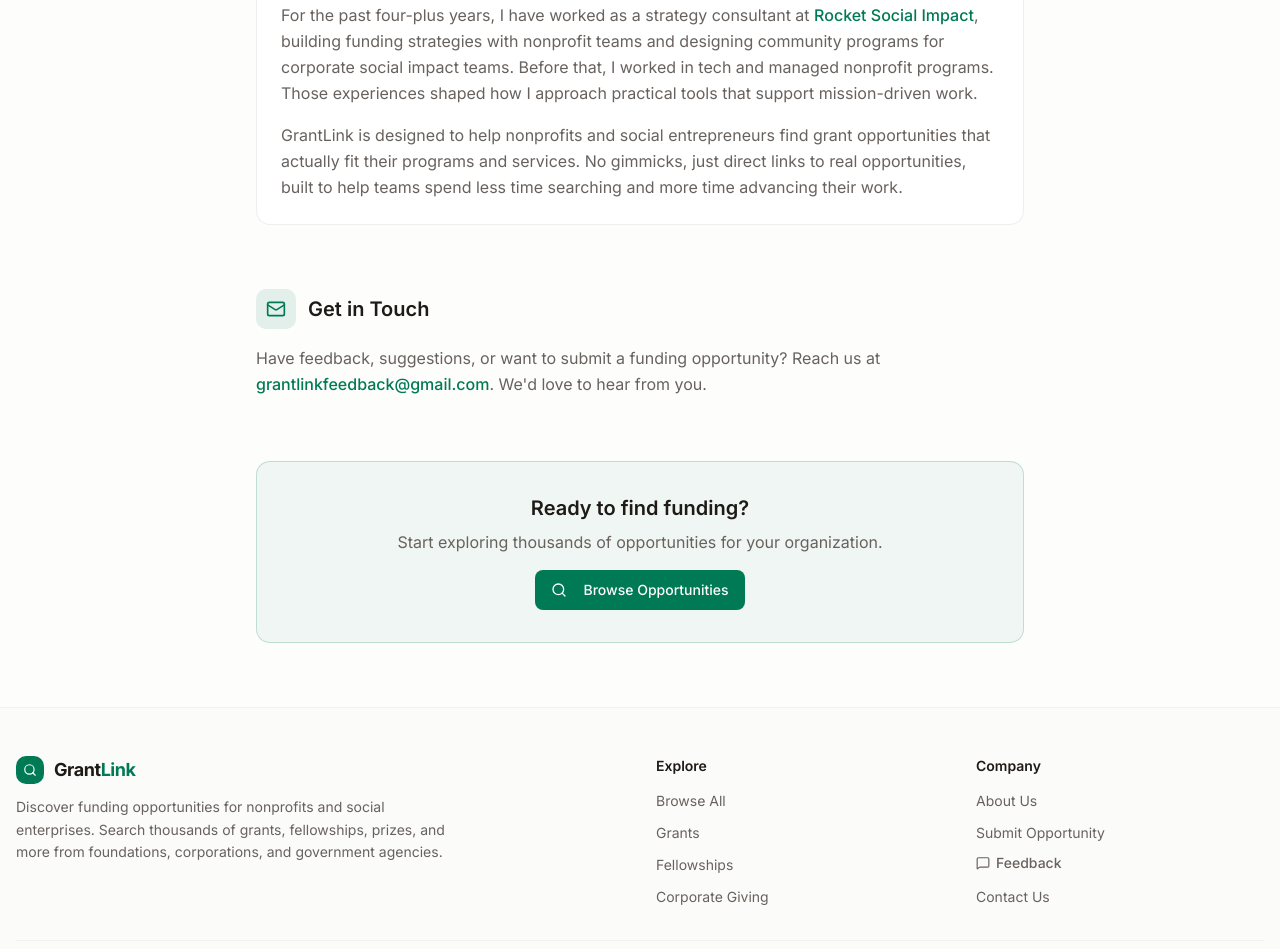
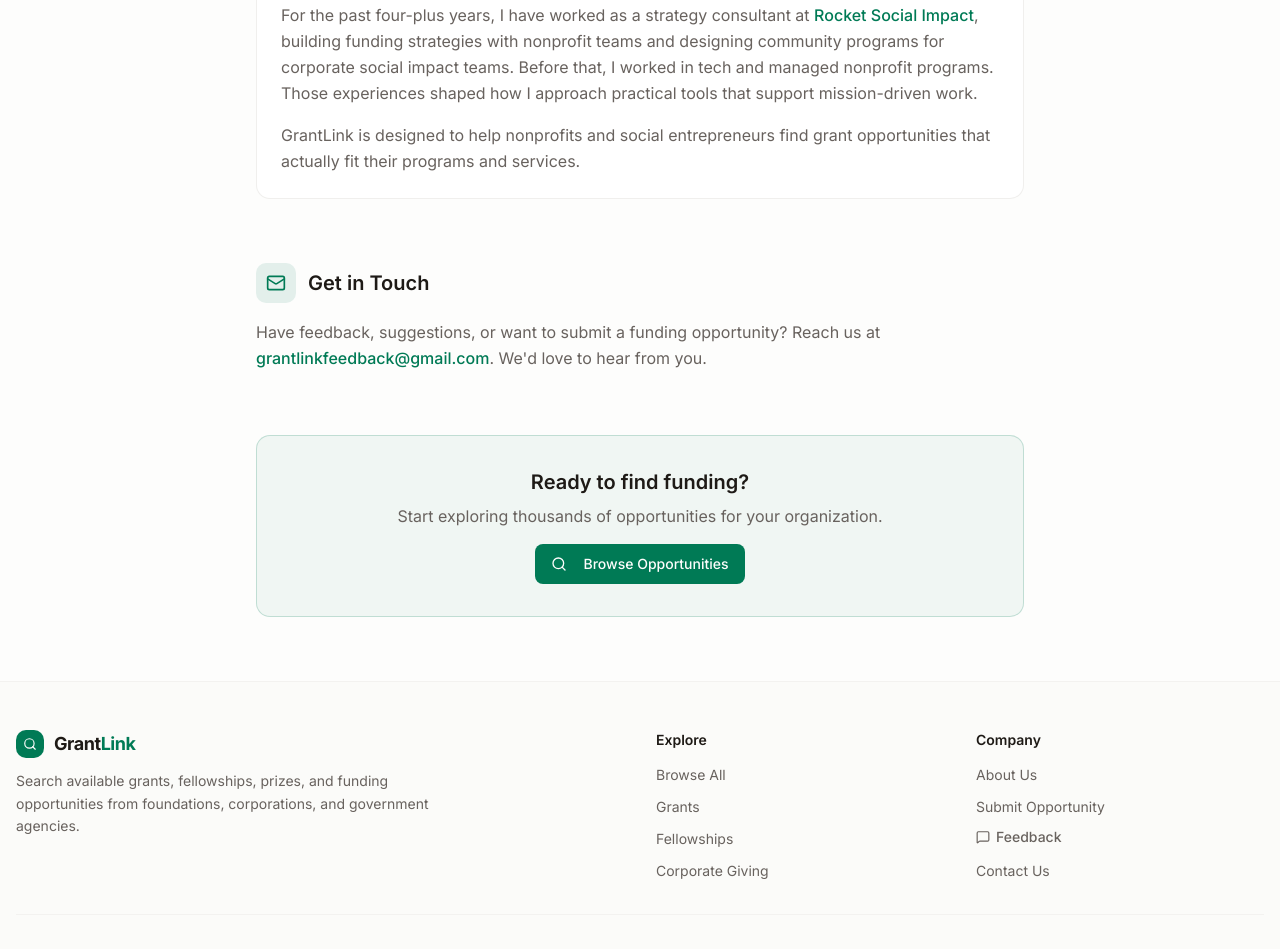
Before and after one commit to dcyuke/grantlink2, a Next.js app: page /about in a window 1280 px wide. Shown: the part 900-1849 px from the top of the page. Built offline with nearby package versions, Linux system fonts and the light colour scheme.

Commit message:
updated copy

```diff
--- a/src/app/about/page.tsx
+++ b/src/app/about/page.tsx
@@ -97,9 +97,7 @@
             </p>
             <p className="text-muted-foreground leading-relaxed">
               GrantLink is designed to help nonprofits and social entrepreneurs find
-              grant opportunities that actually fit their programs and services. No
-              gimmicks, just direct links to real opportunities, built to help teams
-              spend less time searching and more time advancing their work.
+              grant opportunities that actually fit their programs and services.
             </p>
           </div>
         </section>
--- a/src/components/layout/footer.tsx
+++ b/src/components/layout/footer.tsx
@@ -19,9 +19,8 @@
               </span>
             </Link>
             <p className="mt-3 max-w-md text-sm leading-relaxed text-muted-foreground">
-              Discover funding opportunities for nonprofits and social enterprises.
-              Search thousands of grants, fellowships, prizes, and more from foundations,
-              corporations, and government agencies.
+              Search available grants, fellowships, prizes, and funding opportunities
+              from foundations, corporations, and government agencies.
             </p>
           </div>
 
```
